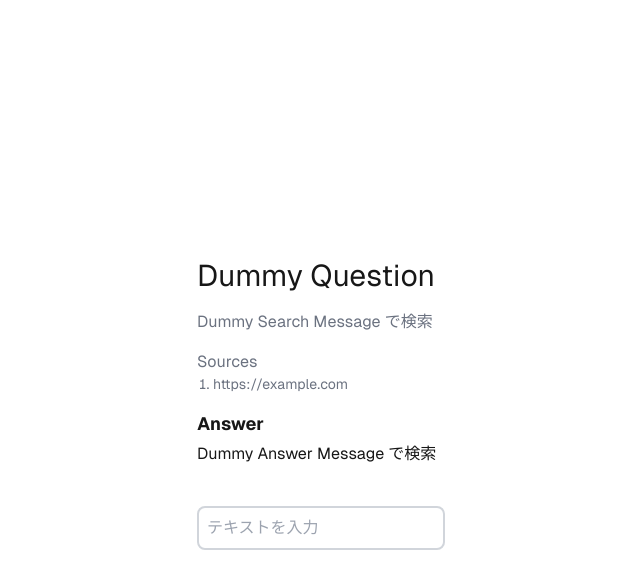
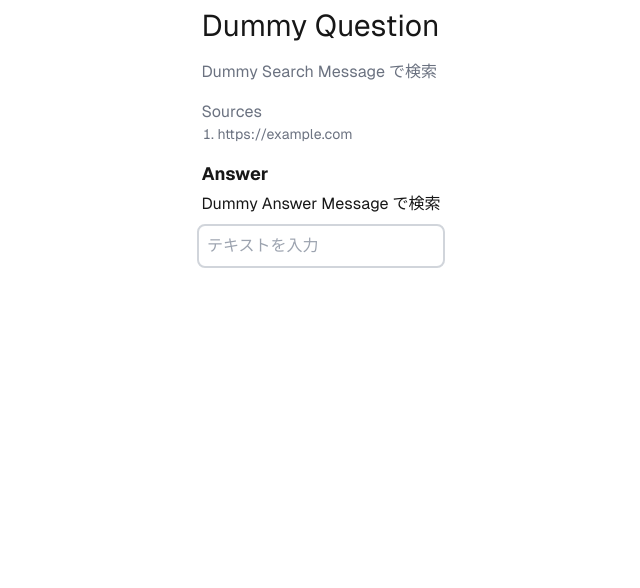
Before and after one commit to hndrr/langchain-search, a Next.js app in the folder front/: page / in a window 1280 px wide. Shown: the top 588 px of the page, without its empty margins (319-959 px from the left). Built offline with nearby package versions, Linux system fonts and the light colour scheme.

Commit message:
Refactor form layout and styles

```diff
--- a/front/src/app/page.tsx
+++ b/front/src/app/page.tsx
@@ -5,8 +5,8 @@ import { SourceMessage } from "@/components/SourceMessage";
 
 export default function Home() {
   return (
-    <div className="grid grid-rows-[20px_1fr_20px] items-center justify-items-center min-h-screen p-8 pb-20 gap-16 sm:p-20 font-[family-name:var(--font-geist-sans)]">
-      <main className="flex flex-col gap-8 row-start-2 items-center sm:items-start">
+    <div className="font-[family-name:var(--font-geist-sans)]">
+      <main className="flex items-center flex-col">
         <div className="flex-1">
           <QuestionMessage content="Dummy Question" />
           <SearchMessage content="Dummy Search Message" />
```
Lines whose indentation alone changed are shown as unchanged.
